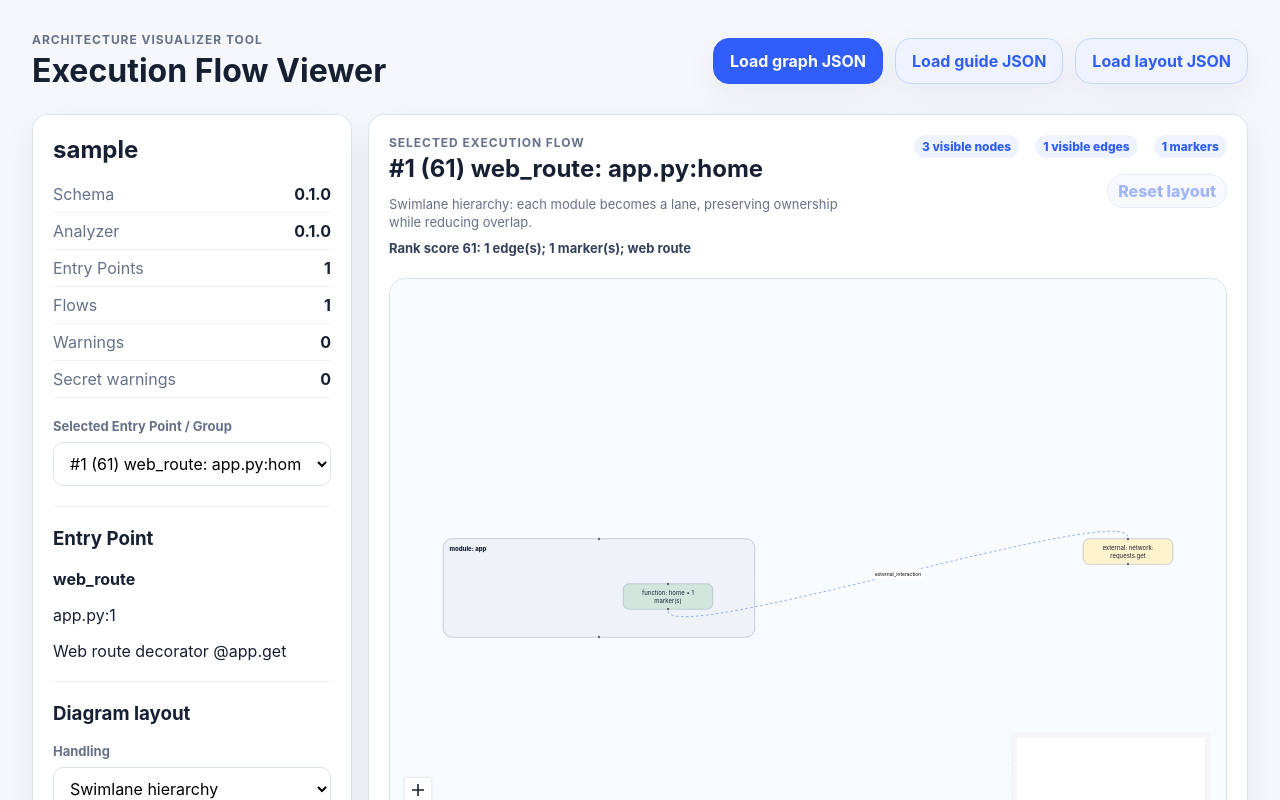
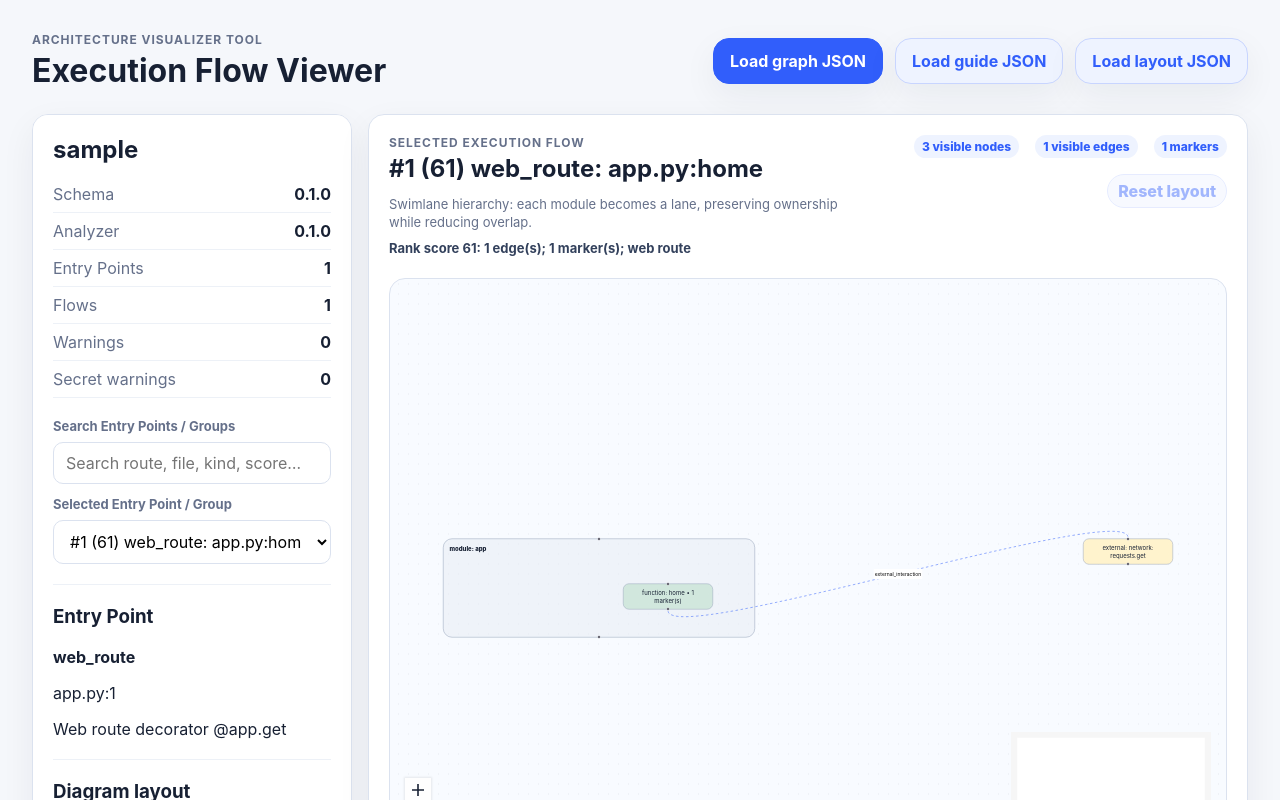
Before and after one commit to DevGrohl/AVT, a React (Vite) app in the folder apps/viewer/: page / in a window 1280 px wide. Shown: the top 800 px of the page. Built offline with nearby package versions, Linux system fonts and the light colour scheme.

Commit message:
Add viewer entry search and horizontal swimlanes

```diff
--- a/apps/viewer/src/main.tsx
+++ b/apps/viewer/src/main.tsx
@@ -54,6 +54,7 @@ function App() {
   const [error, setError] = useState<string | null>(null);
   const [notice, setNotice] = useState<string | null>(null);
   const [selectedSelectionId, setSelectedSelectionId] = useState<string>('');
+  const [entrySearch, setEntrySearch] = useState<string>('');
   const [selection, setSelection] = useState<InspectorSelection>(null);
   const [positionOverrides, setPositionOverrides] = useState<PositionOverrides>({});
   const [edgeResolutions, setEdgeResolutions] = useState<EdgeResolutions>({});
@@ -75,6 +76,19 @@ function App() {
   }, []);
 
   const selectionOptions = useMemo(() => graph ? buildSelectionOptions(graph) : [], [graph]);
+
+  const visibleSelectionOptions = useMemo(() => {
+    const query = entrySearch.trim().toLowerCase();
+    if (!query) return selectionOptions;
+    const tokens = query.split(/\s+/).filter(Boolean);
+    const filtered = selectionOptions.filter((option) => {
+      const haystack = `${option.label} ${option.id}`.toLowerCase();
+      return tokens.every((token) => haystack.includes(token));
+    });
+    const selected = selectionOptions.find((option) => option.id === selectedSelectionId);
+    if (selected && !filtered.some((option) => option.id === selected.id)) return [selected, ...filtered];
+    return filtered;
+  }, [selectionOptions, selectedSelectionId, entrySearch]);
 
   const selectedOption = useMemo(() => {
     if (!selectionOptions.length) return null;
@@ -222,6 +236,15 @@ function App() {
           <aside className="panel sidebar">
             <GraphSummary graph={graph} />
 
+            <label className="selectLabel" htmlFor="entryPointSearch">Search Entry Points / Groups</label>
+            <input
+              id="entryPointSearch"
+              className="searchInput"
+              type="search"
+              value={entrySearch}
+              placeholder="Search route, file, kind, score…"
+              onChange={(event) => setEntrySearch(event.target.value)}
+            />
             <label className="selectLabel" htmlFor="entryPoint">Selected Entry Point / Group</label>
             <select
               id="entryPoint"
@@ -231,10 +254,11 @@ function App() {
                 setSelection(null);
               }}
             >
-              {selectionOptions.map((option) => (
+              {visibleSelectionOptions.map((option) => (
                 <option key={option.id} value={option.id}>{option.label}</option>
               ))}
             </select>
+            {entrySearch ? <p className="hint">Showing {visibleSelectionOptions.length} of {selectionOptions.length} option(s).</p> : null}
 
             {selectedOption?.kind === 'group' ? <GroupSummary option={selectedOption} /> : null}
             {selectedEntryPoint ? <EntryPointSummary entryPoint={selectedEntryPoint} /> : null}
@@ -1102,22 +1126,22 @@ function swimlaneHierarchyPositions(nodes: GraphNode[], nodeById: Map<string, Gr
 
   for (const module of modules) {
     const descendants = internals.filter((node) => hasAncestor(node, module.id, nodeById) || node.parent_id === module.id).sort(compareHierarchyNodes);
-    const laneHeight = Math.max(220, descendants.length * 110 + 120);
     positions.set(module.id, { x: 0, y: laneY });
 
     const moduleFunctions = descendants.filter((node) => (node.kind === 'function' || node.kind === 'method') && directModuleParent(node, module.id, nodeById));
-    moduleFunctions.forEach((node, index) => positions.set(node.id, { x: 360 + (index % 3) * 280, y: laneY + 90 + Math.floor(index / 3) * 120 }));
+    moduleFunctions.forEach((node, index) => positions.set(node.id, { x: 360 + index * 300, y: laneY + 90 }));
 
     const classes = descendants.filter((node) => node.kind === 'class');
-    let classY = laneY + 90 + Math.ceil(moduleFunctions.length / 3) * 120;
+    let classY = laneY + 90 + (moduleFunctions.length ? 140 : 0);
     for (const cls of classes) {
       positions.set(cls.id, { x: 320, y: classY });
       const members = descendants.filter((node) => (node.kind === 'function' || node.kind === 'method') && hasAncestor(node, cls.id, nodeById));
-      members.forEach((member, index) => positions.set(member.id, { x: 620 + (index % 2) * 280, y: classY + 80 + Math.floor(index / 2) * 110 }));
-      classY += Math.max(150, Math.ceil(members.length / 2) * 110 + 120);
+      members.forEach((member, index) => positions.set(member.id, { x: 620 + index * 300, y: classY + 80 }));
+      classY += 190;
     }
 
-    laneY += Math.max(laneHeight, classY - laneY) + 96;
+    const laneHeight = Math.max(220, classY - laneY + 90, moduleFunctions.length ? 230 : 0);
+    laneY += laneHeight + 96;
   }
 
   const positioned = new Set(positions.keys());
--- a/apps/viewer/src/styles.css
+++ b/apps/viewer/src/styles.css
@@ -193,12 +193,17 @@ button.linkButton:disabled {
   font-weight: 700;
 }
 
-select {
+select,
+.searchInput {
   width: 100%;
   padding: 10px 12px;
   border: 1px solid #dbe2ef;
   border-radius: 10px;
   background: #ffffff;
+}
+
+.searchInput {
+  margin-bottom: 12px;
 }
 
 .summaryBlock {
```
Also changed, not shown: 1 other file (tests, documents, lock files or other folders).
